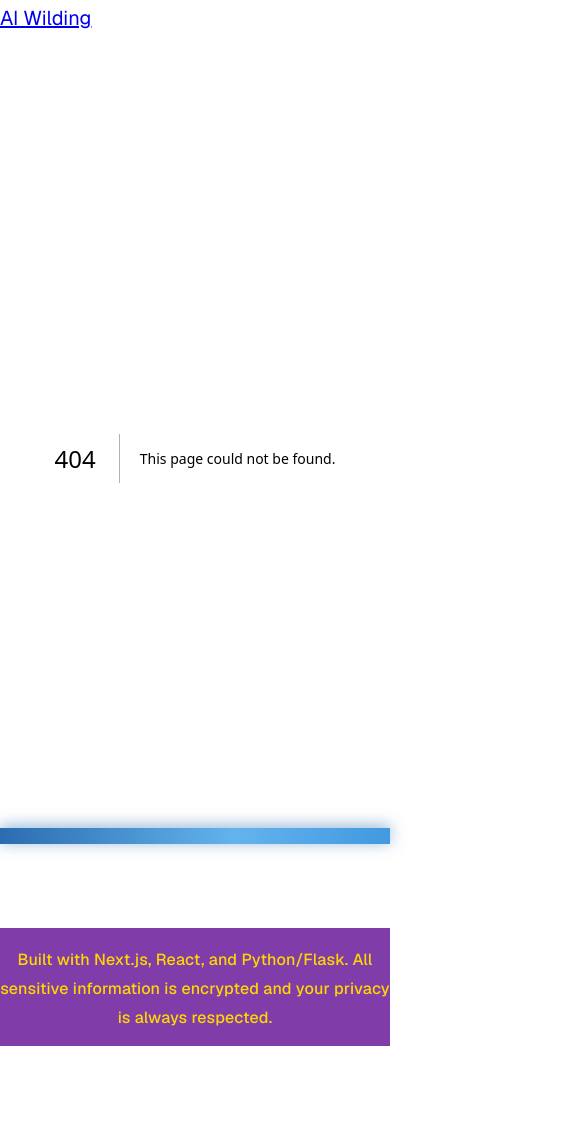
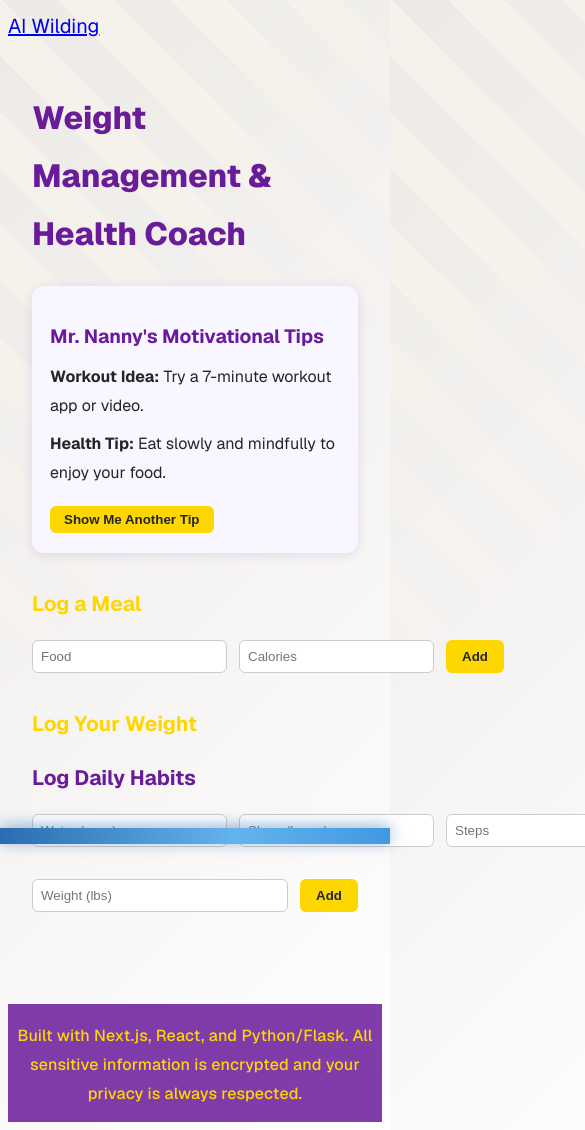
Before and after one commit to Shellzonit/auralis-sanctuary-, a Next.js app: page /weight-management in a window 390 px wide. Before the commit this address had no page. Shown: the top 1130 px of the page, 585 px wide, since content can reach past the window. Before the commit the page ends 1046 px from the top, so only its background shows below. Built offline with nearby package versions, Linux system fonts and the light colour scheme.

Commit message:
Save all changes before switching workspace for mobile app development

```diff
--- a/app/layout.tsx
+++ b/app/layout.tsx
@@ -48,6 +48,19 @@ export default function RootLayout({
 }>) {
   return (
     <html lang="en">
+      <head>
+        {/* Twitter Card meta tags */}
+        <meta name="twitter:card" content="summary_large_image" />
+        <meta name="twitter:title" content="AI Wilding" />
+        <meta name="twitter:description" content="A mythic, minimalist creative sanctuary for AI jobs, creativity, and community." />
+        <meta name="twitter:image" content="https://www.AIWilding.com/BCO.436bd64f-0acc-4437-a5c3-15269bfdf309.png" />
+        {/* Open Graph meta tags */}
+        <meta property="og:title" content="AI Wilding" />
+        <meta property="og:description" content="A mythic, minimalist creative sanctuary for AI jobs, creativity, and community." />
+        <meta property="og:image" content="https://www.AIWilding.com/BCO.436bd64f-0acc-4437-a5c3-15269bfdf309.png" />
+        <meta property="og:url" content="https://www.AIWilding.com/" />
+        <meta property="og:type" content="website" />
+      </head>
       <body
         className={`${geistSans.variable} ${geistMono.variable} antialiased`}
         style={{ position: "relative", minHeight: "100vh" }}
--- /dev/null
+++ b/app/weight-management/page.tsx
@@ -0,0 +1,213 @@
+import React, { useState } from "react";
+const workoutTips = [
+  "Take a brisk walk around your neighborhood or a local park.",
+  "Dance to your favorite song for 5 minutes.",
+  "Try a short yoga or stretching routine.",
+  "Do a quick set of bodyweight exercises: squats, push-ups, lunges.",
+  "Play with your pet or kids—movement counts!",
+  "Clean or organize a room—turn chores into movement.",
+  "Take the stairs instead of the elevator.",
+  "Try a 7-minute workout app or video.",
+  "Do jumping jacks or march in place during TV commercials.",
+  "Go for a bike ride or gentle jog.",
+];
+
+const healthTips = [
+  "Aim for 7-8 hours of sleep each night for better health.",
+  "Drink a glass of water before each meal.",
+  "Add a fruit or vegetable to every meal.",
+  "Limit sugary drinks and snacks—choose whole foods instead.",
+  "Eat slowly and mindfully to enjoy your food.",
+  "Plan healthy snacks for busy days.",
+  "Try to keep a regular sleep schedule, even on weekends.",
+  "Swap fried foods for grilled or baked options.",
+  "Take short breaks to stretch and move during your day.",
+  "Celebrate small wins—every healthy choice counts!",
+];
+
+interface MealEntry {
+  food: string;
+  calories: number;
+  date: string;
+}
+
+interface WeightEntry {
+  weight: number;
+  date: string;
+}
+
+  interface HabitEntry {
+    water: number; // cups
+    sleep: number; // hours
+    steps: number; // steps
+    date: string;
+  }
+
+export default function WeightManagementPage() {
+      const [habits, setHabits] = useState<HabitEntry[]>([]);
+      const [water, setWater] = useState("");
+      const [sleep, setSleep] = useState("");
+      const [steps, setSteps] = useState("");
+
+      const handleHabitSubmit = (e: React.FormEvent) => {
+        e.preventDefault();
+        if (!water || !sleep || !steps) return;
+        setHabits([
+          { water: Number(water), sleep: Number(sleep), steps: Number(steps), date: new Date().toLocaleDateString() },
+          ...habits,
+        ]);
+        setWater("");
+        setSleep("");
+        setSteps("");
+      };
+    function getRandomTip(arr: string[]) {
+      return arr[Math.floor(Math.random() * arr.length)];
+    }
+
+    const [workoutTip, setWorkoutTip] = useState(getRandomTip(workoutTips));
+    const [healthTip, setHealthTip] = useState(getRandomTip(healthTips));
+
+    function refreshTips() {
+      setWorkoutTip(getRandomTip(workoutTips));
+      setHealthTip(getRandomTip(healthTips));
+    }
+  const [meals, setMeals] = useState<MealEntry[]>([]);
+  const [weights, setWeights] = useState<WeightEntry[]>([]);
+  const [food, setFood] = useState("");
+  const [calories, setCalories] = useState("");
+  const [weight, setWeight] = useState("");
+
+  const handleMealSubmit = (e: React.FormEvent) => {
+    e.preventDefault();
+    if (!food || !calories) return;
+    setMeals([
+      { food, calories: Number(calories), date: new Date().toLocaleDateString() },
+      ...meals,
+    ]);
+    setFood("");
+    setCalories("");
+  };
+
+  const handleWeightSubmit = (e: React.FormEvent) => {
+    e.preventDefault();
+    if (!weight) return;
+    setWeights([
+      { weight: Number(weight), date: new Date().toLocaleDateString() },
+      ...weights,
+    ]);
+    setWeight("");
+  };
+
+  return (
+    <main style={{ maxWidth: 600, margin: "0 auto", padding: 24 }}>
+      <h1 style={{ color: "#6a1b9a", fontWeight: 800, fontSize: "2rem", marginBottom: 24 }}>
+        Weight Management & Health Coach
+      </h1>
+      <section style={{ background: '#f8f6ff', borderRadius: 12, padding: 18, marginBottom: 32, boxShadow: '0 2px 12px #6a1b9a22' }}>
+        <h2 style={{ color: '#6a1b9a', fontSize: '1.2rem', marginBottom: 8 }}>Mr. Nanny's Motivational Tips</h2>
+        <div style={{ color: '#232526', fontSize: 16, marginBottom: 10 }}>
+          <strong>Workout Idea:</strong> {workoutTip}
+        </div>
+        <div style={{ color: '#232526', fontSize: 16, marginBottom: 10 }}>
+          <strong>Health Tip:</strong> {healthTip}
+        </div>
+        <button onClick={refreshTips} style={{ background: '#ffd700', color: '#232526', fontWeight: 700, borderRadius: 6, padding: '6px 14px', border: 'none', marginTop: 8 }}>
+          Show Me Another Tip
+        </button>
+      </section>
+      <section style={{ marginBottom: 32 }}>
+        <h2 style={{ color: "#ffd700", fontSize: "1.3rem" }}>Log a Meal</h2>
+        <form onSubmit={handleMealSubmit} style={{ display: "flex", gap: 12, marginTop: 8 }}>
+          <input
+            type="text"
+            placeholder="Food"
+            value={food}
+            onChange={e => setFood(e.target.value)}
+            required
+            style={{ flex: 2, padding: 8, borderRadius: 6, border: "1px solid #ccc" }}
+          />
+          <input
+            type="number"
+            placeholder="Calories"
+            value={calories}
+            onChange={e => setCalories(e.target.value)}
+            required
+            style={{ flex: 1, padding: 8, borderRadius: 6, border: "1px solid #ccc" }}
+          />
+          <button type="submit" style={{ background: "#ffd700", color: "#232526", fontWeight: 700, borderRadius: 6, padding: "8px 16px", border: "none" }}>
+            Add
+          </button>
+        </form>
+        <ul style={{ marginTop: 16 }}>
+          {meals.map((meal, idx) => (
+            <li key={idx} style={{ marginBottom: 8 }}>
+              <strong>{meal.date}:</strong> {meal.food} ({meal.calories} cal)
+            </li>
+          ))}
+        </ul>
+      </section>
+      <section>
+        <h2 style={{ color: "#ffd700", fontSize: "1.3rem" }}>Log Your Weight</h2>
+              <section style={{ marginBottom: 32 }}>
+                <h2 style={{ color: "#6a1b9a", fontSize: "1.3rem" }}>Log Daily Habits</h2>
+                <form onSubmit={handleHabitSubmit} style={{ display: "flex", gap: 12, marginTop: 8 }}>
+                  <input
+                    type="number"
+                    placeholder="Water (cups)"
+                    value={water}
+                    onChange={e => setWater(e.target.value)}
+                    required
+                    style={{ flex: 1, padding: 8, borderRadius: 6, border: "1px solid #ccc" }}
+                  />
+                  <input
+                    type="number"
+                    placeholder="Sleep (hours)"
+                    value={sleep}
+                    onChange={e => setSleep(e.target.value)}
+                    required
+                    style={{ flex: 1, padding: 8, borderRadius: 6, border: "1px solid #ccc" }}
+                  />
+                  <input
+                    type="number"
+                    placeholder="Steps"
+                    value={steps}
+                    onChange={e => setSteps(e.target.value)}
+                    required
+                    style={{ flex: 1, padding: 8, borderRadius: 6, border: "1px solid #ccc" }}
+                  />
+                  <button type="submit" style={{ background: "#ffd700", color: "#232526", fontWeight: 700, borderRadius: 6, padding: "8px 16px", border: "none" }}>
+                    Add
+                  </button>
+                </form>
+                <ul style={{ marginTop: 16 }}>
+                  {habits.map((entry, idx) => (
+                    <li key={idx} style={{ marginBottom: 8 }}>
+                      <strong>{entry.date}:</strong> {entry.water} cups water, {entry.sleep} hrs sleep, {entry.steps} steps
+                    </li>
+                  ))}
+                </ul>
+              </section>
+        <form onSubmit={handleWeightSubmit} style={{ display: "flex", gap: 12, marginTop: 8 }}>
+          <input
+            type="number"
+            placeholder="Weight (lbs)"
+            value={weight}
+            onChange={e => setWeight(e.target.value)}
+            required
+            style={{ flex: 1, padding: 8, borderRadius: 6, border: "1px solid #ccc" }}
+          />
+          <button type="submit" style={{ background: "#ffd700", color: "#232526", fontWeight: 700, borderRadius: 6, padding: "8px 16px", border: "none" }}>
+            Add
+          </button>
+        </form>
+        <ul style={{ marginTop: 16 }}>
+          {weights.map((entry, idx) => (
+            <li key={idx} style={{ marginBottom: 8 }}>
+              <strong>{entry.date}:</strong> {entry.weight} lbs
+            </li>
+          ))}
+        </ul>
+      </section>
+    </main>
+  );
+}
```
Also changed, not shown: app/chatbot-demo/page.tsx (+7 -7 lines).
